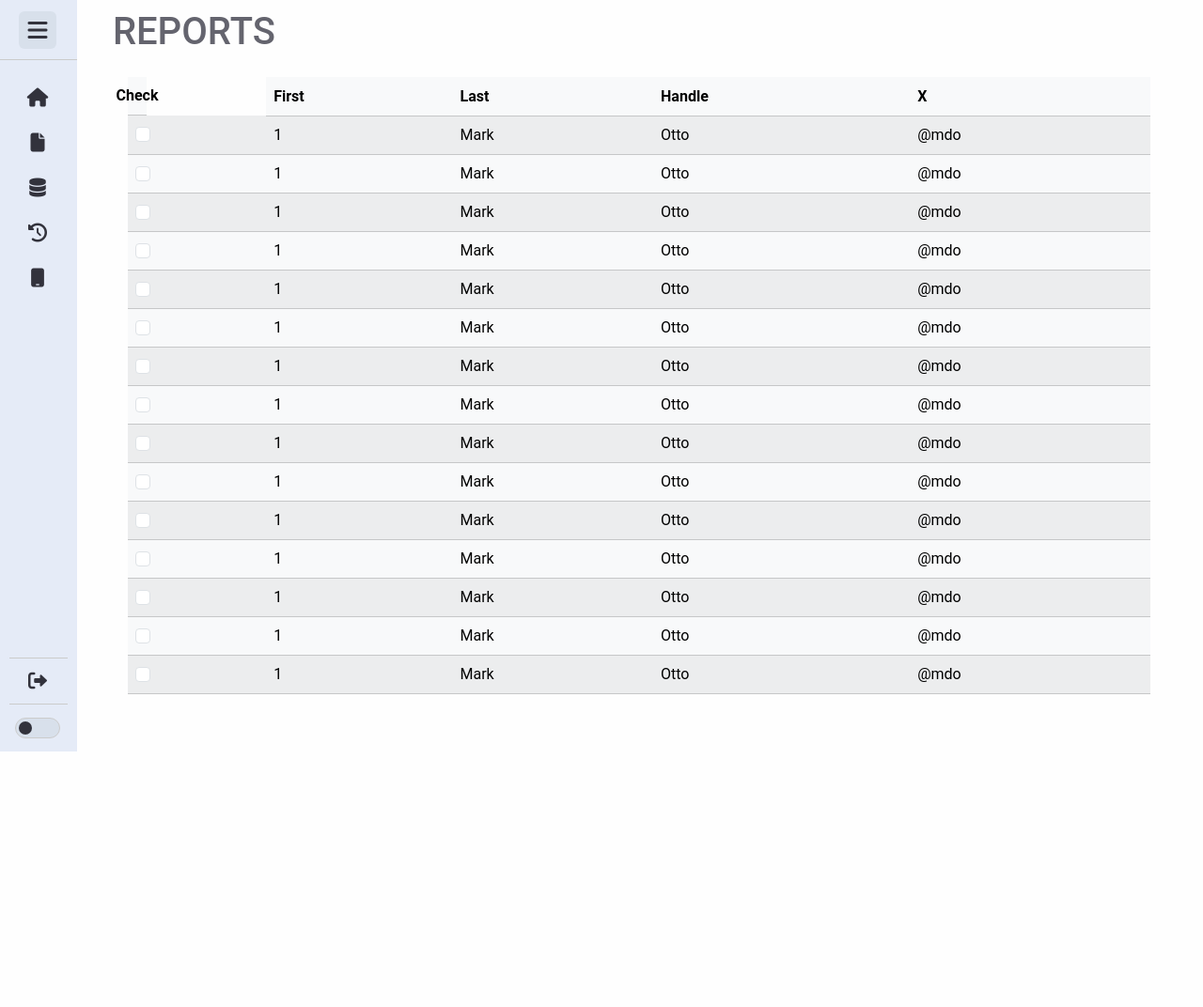
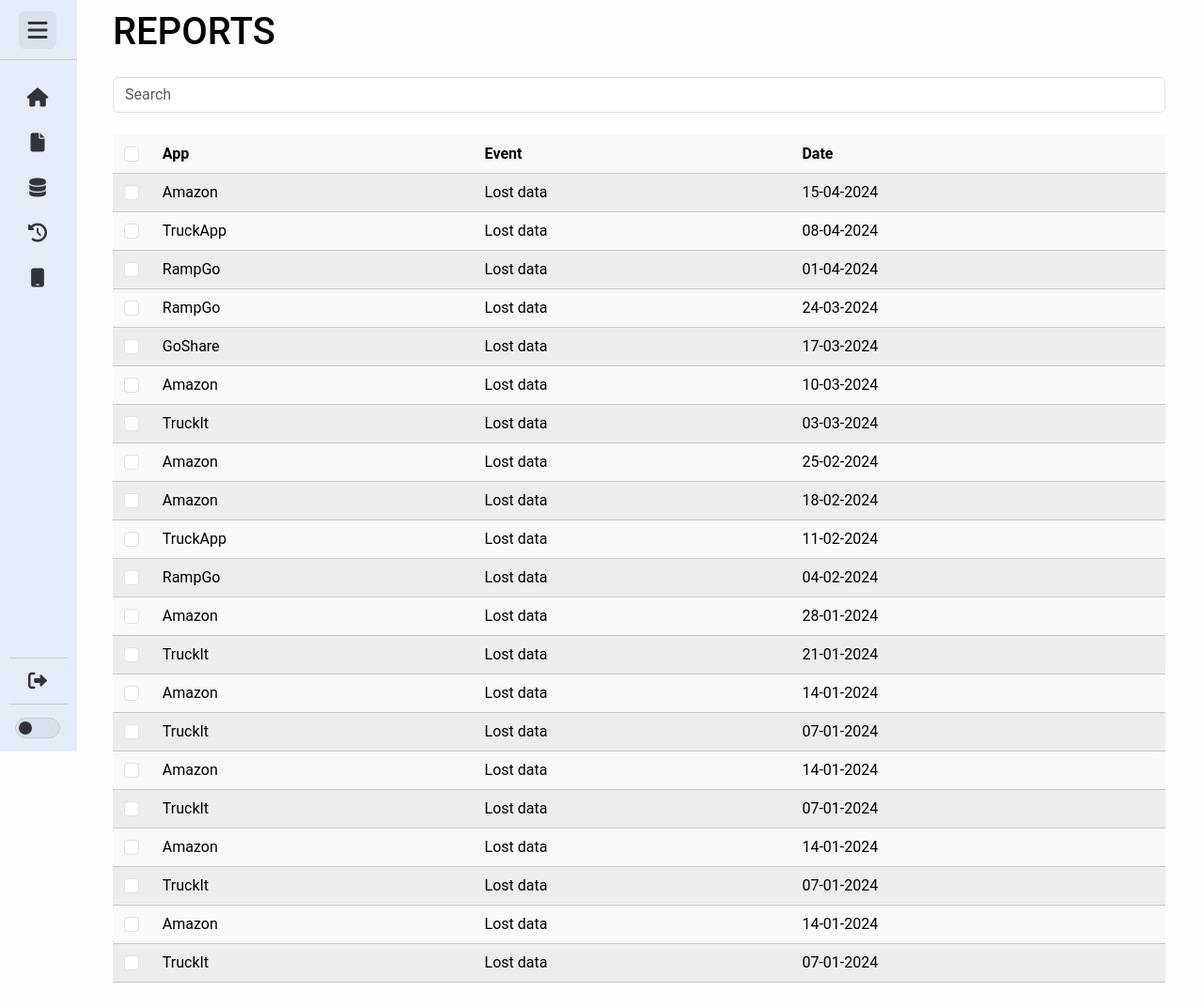
Before and after one commit to micwuj/LogIntProject, a Django app: page /reports in a window 1280 px wide. Shown: the whole page at 94% size. Before the commit the page ends 800 px from the top, so only its background shows below. Run offline with Django 5.2, Linux system fonts and the light colour scheme; some libraries are stand-ins or nearby versions.

Commit message:
Reports's page layout

```diff
--- a/LogIntProject/templates/pages/reports.html
+++ b/LogIntProject/templates/pages/reports.html
@@ -2,171 +2,217 @@
 {% load static %}
 
 {% block content %}
-
-<h1> REPORTS </h1>
-<div class="p-3 mb-2 bg-link-light text-white">
-    <table class="table table-striped table-light">
+<div class="mb-2 bg-link-light text-black">
+  <h1> REPORTS </h1>
+</div>
+<div class="mt-4 mb-4">
+    <input type="text" class="form-control" placeholder="Search">
+</div>
+<div class="mb-2 bg-link-light text-white">
+    <table class="table table-striped table-light table-hover">
         <thead>
           <tr>
-            <th class='table-checkbox' scope="col" width='20px'>Check</th>
-            <th scope="col">First</th>
-            <th scope="col">Last</th>
-            <th scope="col">Handle</th>
-            <th scope="col">X</th>
+            <th scope="col" width='4%' style="text-align: center;">
+                <input class="form-check-input" type="checkbox" value="" id="flexCheckDefault">
+                <label class="form-check-label" for="flexCheckDefault">
+                </label>
+            </th>
+            <th scope="col">App</th>
+            <th scope="col">Event</th>
+            <th scope="col">Date</th>
           </tr>
         </thead>
         <tbody>
           <tr>
-            <td>
+            <td width='4%' style="text-align: center;">
               <input class="form-check-input" type="checkbox" value="" id="flexCheckDefault">
                 <label class="form-check-label" for="flexCheckDefault">
                 </label>
             </td>
-            <td>1</td>
-            <td>Mark</td>
-            <td>Otto</td>
-            <td>@mdo</td>
+            <td>Amazon</td>
+            <td>Lost data</td>
+            <td>15-04-2024</td>
           </tr>
           <tr>
-            <td>
+            <td style="text-align: center;">
               <input class="form-check-input" type="checkbox" value="" id="flexCheckDefault">
                 <label class="form-check-label" for="flexCheckDefault">
                 </label>
             </td>
-            <td>1</td>
-            <td>Mark</td>
-            <td>Otto</td>
-            <td>@mdo</td>
+            <td>TruckApp</td>
+            <td>Lost data</td>
+            <td>08-04-2024</td>
           </tr><tr>
-            <td>
+            <td style="text-align: center;">
               <input class="form-check-input" type="checkbox" value="" id="flexCheckDefault">
                 <label class="form-check-label" for="flexCheckDefault">
                 </label>
             </td>
-            <td>1</td>
-            <td>Mark</td>
-            <td>Otto</td>
-            <td>@mdo</td>
+            <td>RampGo</td>
+            <td>Lost data</td>
+            <td>01-04-2024</td>
           </tr><tr>
-            <td>
+            <td style="text-align: center;">
               <input class="form-check-input" type="checkbox" value="" id="flexCheckDefault">
                 <label class="form-check-label" for="flexCheckDefault">
                 </label>
             </td>
-            <td>1</td>
-            <td>Mark</td>
-            <td>Otto</td>
-            <td>@mdo</td>
+            <td>RampGo</td>
+            <td>Lost data</td>
+            <td>24-03-2024</td>
           </tr><tr>
-            <td>
+            <td style="text-align: center;">
               <input class="form-check-input" type="checkbox" value="" id="flexCheckDefault">
                 <label class="form-check-label" for="flexCheckDefault">
                 </label>
             </td>
-            <td>1</td>
-            <td>Mark</td>
-            <td>Otto</td>
-            <td>@mdo</td>
+            <td>GoShare</td>
+            <td>Lost data</td>
+            <td>17-03-2024</td>
           </tr><tr>
-            <td>
+            <td style="text-align: center;">
               <input class="form-check-input" type="checkbox" value="" id="flexCheckDefault">
                 <label class="form-check-label" for="flexCheckDefault">
                 </label>
             </td>
-            <td>1</td>
-            <td>Mark</td>
-            <td>Otto</td>
-            <td>@mdo</td>
+            <td>Amazon</td>
+            <td>Lost data</td>
+            <td>10-03-2024</td>
           </tr><tr>
-            <td>
+            <td style="text-align: center;">
               <input class="form-check-input" type="checkbox" value="" id="flexCheckDefault">
                 <label class="form-check-label" for="flexCheckDefault">
                 </label>
             </td>
-            <td>1</td>
-            <td>Mark</td>
-            <td>Otto</td>
-            <td>@mdo</td>
+            <td>TruckIt</td>
+            <td>Lost data</td>
+            <td>03-03-2024</td>
           </tr><tr>
-            <td>
+            <td style="text-align: center;">
               <input class="form-check-input" type="checkbox" value="" id="flexCheckDefault">
                 <label class="form-check-label" for="flexCheckDefault">
                 </label>
             </td>
-            <td>1</td>
-            <td>Mark</td>
-            <td>Otto</td>
-            <td>@mdo</td>
+            <td>Amazon</td>
+            <td>Lost data</td>
+            <td>25-02-2024</td>
           </tr><tr>
-            <td>
+            <td style="text-align: center;">
               <input class="form-check-input" type="checkbox" value="" id="flexCheckDefault">
                 <label class="form-check-label" for="flexCheckDefault">
                 </label>
             </td>
-            <td>1</td>
-            <td>Mark</td>
-            <td>Otto</td>
-            <td>@mdo</td>
+            <td>Amazon</td>
+            <td>Lost data</td>
+            <td>18-02-2024</td>
           </tr><tr>
-            <td>
+            <td style="text-align: center;">
               <input class="form-check-input" type="checkbox" value="" id="flexCheckDefault">
                 <label class="form-check-label" for="flexCheckDefault">
                 </label>
             </td>
-            <td>1</td>
-            <td>Mark</td>
-            <td>Otto</td>
-            <td>@mdo</td>
+            <td>TruckApp</td>
+            <td>Lost data</td>
+            <td>11-02-2024</td>
           </tr><tr>
-            <td>
+            <td style="text-align: center;">
               <input class="form-check-input" type="checkbox" value="" id="flexCheckDefault">
                 <label class="form-check-label" for="flexCheckDefault">
                 </label>
             </td>
-            <td>1</td>
-            <td>Mark</td>
-            <td>Otto</td>
-            <td>@mdo</td>
+            <td>RampGo</td>
+            <td>Lost data</td>
+            <td>04-02-2024</td>
           </tr><tr>
-            <td>
+            <td style="text-align: center;">
               <input class="form-check-input" type="checkbox" value="" id="flexCheckDefault">
                 <label class="form-check-label" for="flexCheckDefault">
                 </label>
             </td>
-            <td>1</td>
-            <td>Mark</td>
-            <td>Otto</td>
-            <td>@mdo</td>
+            <td>Amazon</td>
+            <td>Lost data</td>
+            <td>28-01-2024</td>
           </tr><tr>
-            <td>
+            <td style="text-align: center;">
               <input class="form-check-input" type="checkbox" value="" id="flexCheckDefault">
                 <label class="form-check-label" for="flexCheckDefault">
                 </label>
             </td>
-            <td>1</td>
-            <td>Mark</td>
-            <td>Otto</td>
-            <td>@mdo</td>
+            <td>TruckIt</td>
+            <td>Lost data</td>
+            <td>21-01-2024</td>
           </tr><tr>
-            <td>
+            <td style="text-align: center;">
               <input class="form-check-input" type="checkbox" value="" id="flexCheckDefault">
                 <label class="form-check-label" for="flexCheckDefault">
                 </label>
             </td>
-            <td>1</td>
-            <td>Mark</td>
-            <td>Otto</td>
-            <td>@mdo</td>
+            <td>Amazon</td>
+            <td>Lost data</td>
+            <td>14-01-2024</td>
           </tr><tr>
-            <td>
+            <td style="text-align: center;">
               <input class="form-check-input" type="checkbox" value="" id="flexCheckDefault">
                 <label class="form-check-label" for="flexCheckDefault">
                 </label>
             </td>
-            <td>1</td>
-            <td>Mark</td>
-            <td>Otto</td>
-            <td>@mdo</td>
+            <td>TruckIt</td>
+            <td>Lost data</td>
+            <td>07-01-2024</td>
+          </tr><tr>
+            <td style="text-align: center;">
+              <input class="form-check-input" type="checkbox" value="" id="flexCheckDefault">
+                <label class="form-check-label" for="flexCheckDefault">
+                </label>
+            </td>
+            <td>Amazon</td>
+            <td>Lost data</td>
+            <td>14-01-2024</td>
+          </tr><tr>
+            <td style="text-align: center;">
+              <input class="form-check-input" type="checkbox" value="" id="flexCheckDefault">
+                <label class="form-check-label" for="flexCheckDefault">
+                </label>
+            </td>
+            <td>TruckIt</td>
+            <td>Lost data</td>
+            <td>07-01-2024</td>
+          </tr><tr>
+            <td style="text-align: center;">
+              <input class="form-check-input" type="checkbox" value="" id="flexCheckDefault">
+                <label class="form-check-label" for="flexCheckDefault">
+                </label>
+            </td>
+            <td>Amazon</td>
+            <td>Lost data</td>
+            <td>14-01-2024</td>
+          </tr><tr>
+            <td style="text-align: center;">
+              <input class="form-check-input" type="checkbox" value="" id="flexCheckDefault">
+                <label class="form-check-label" for="flexCheckDefault">
+                </label>
+            </td>
+            <td>TruckIt</td>
+            <td>Lost data</td>
+            <td>07-01-2024</td>
+          </tr><tr>
+            <td style="text-align: center;">
+              <input class="form-check-input" type="checkbox" value="" id="flexCheckDefault">
+                <label class="form-check-label" for="flexCheckDefault">
+                </label>
+            </td>
+            <td>Amazon</td>
+            <td>Lost data</td>
+            <td>14-01-2024</td>
+          </tr><tr>
+            <td style="text-align: center;">
+              <input class="form-check-input" type="checkbox" value="" id="flexCheckDefault">
+                <label class="form-check-label" for="flexCheckDefault">
+                </label>
+            </td>
+            <td>TruckIt</td>
+            <td>Lost data</td>
+            <td>07-01-2024</td>
         </tbody>
       </table>
 </div>
```
